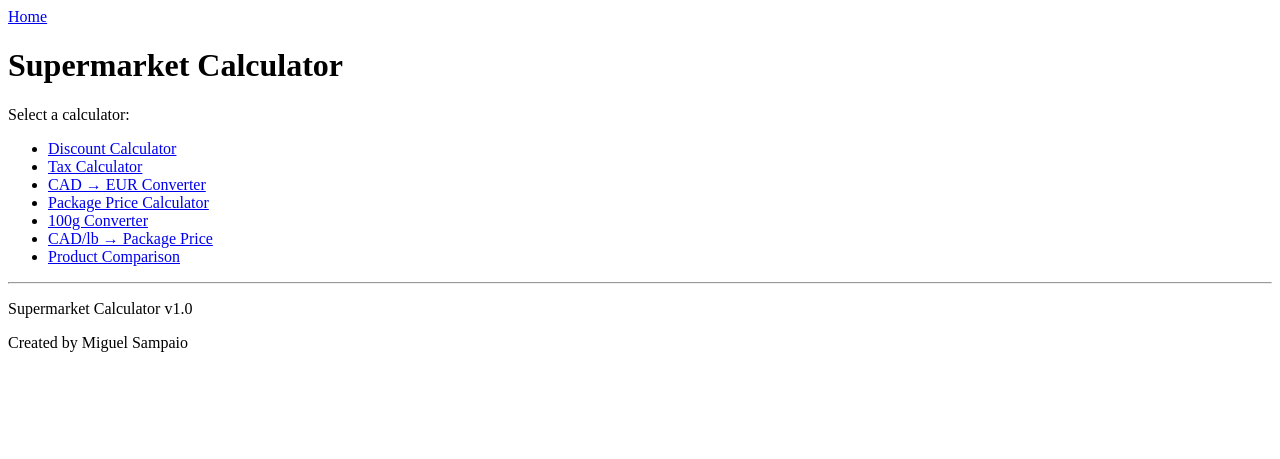
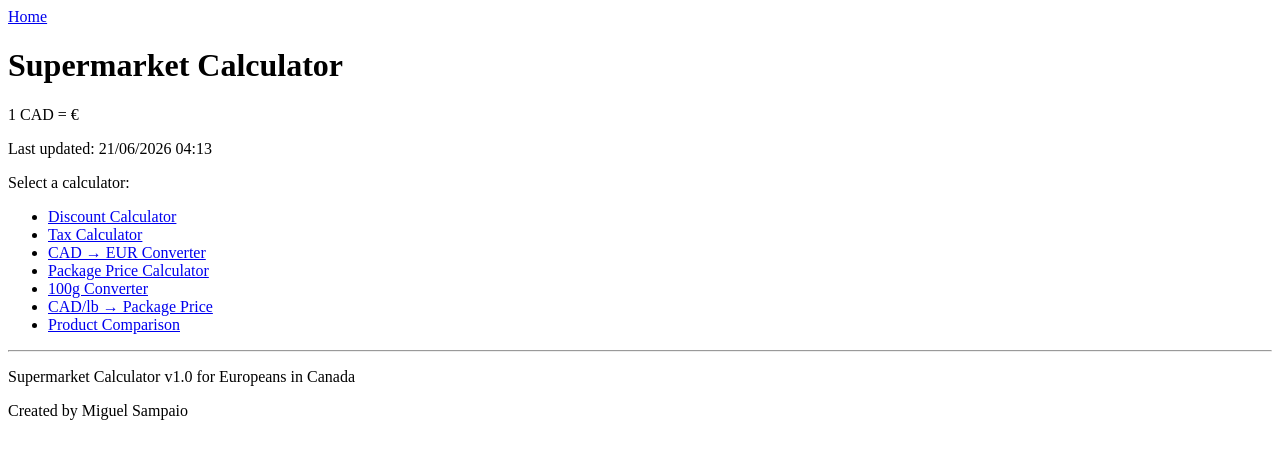
Before and after one commit to MikeSampaio/shopping-calculator, a Flask app: page / in a window 1280 px wide. Shown: the top 459 px of the page. Run offline with Flask 3, Linux system fonts and the light colour scheme; data that the repository does not hold is empty.

Commit message:
Add exchange rate updates and Render support

```diff
--- a/flask_learning/app.py
+++ b/flask_learning/app.py
@@ -1,6 +1,30 @@
 from flask import Flask, render_template, request
-from supermarket_calculator_web import (calculate_discount_web, calculate_tax_web, price_converter_web, packagepricepound_web, price_100g_converter_web, price_lb_to_g_web, product_comparison_web)
+from supermarket_calculator_web import (calculate_discount_web, calculate_tax_web, price_converter_web, packagepricepound_web,
+                                         price_100g_converter_web, price_lb_to_g_web, product_comparison_web, update_exchange_rate_online)
 app = Flask(__name__)
+
+from datetime import datetime, timedelta
+
+@app.context_processor
+def inject_exchange_rate():
+
+    from supermarket_calculator_web import (
+        exchange_rate,
+        last_exchange_update,
+        update_exchange_rate_online)
+
+    if (
+        last_exchange_update is None
+        or datetime.now() - last_exchange_update
+            > timedelta(hours=1)):
+        update_exchange_rate_online()
+
+    from supermarket_calculator_web import (exchange_rate, last_exchange_update)
+
+    return {"exchange_rate": round(exchange_rate, 4),
+            "exchange_time": last_exchange_update.strftime("%d/%m/%Y %H:%M")
+                              if last_exchange_update
+                              else "Unknown"}
 
 @app.route("/")
 def home():
@@ -164,6 +188,6 @@ def compare():
         "compare.html",
         results=results, error=error)
 
-
+import os
 if __name__ == "__main__":
-    app.run(debug=True)
+    app.run(host="0.0.0.0",port=int(os.environ.get("PORT", 5000)))
--- a/flask_learning/supermarket_calculator_web.py
+++ b/flask_learning/supermarket_calculator_web.py
@@ -10,7 +10,7 @@ from datetime import datetime
 #===================Variables and constants===================
 VERSION = '1.0'
 exchange_rate = None
-target_currency = 'EUR'
+last_exchange_update = None
 GRAMS_PER_POUND = 453.592
 POUNDS_PER_KG = 2.20462
 HUNDRED_GRAMS_PER_POUND = 4.53592
@@ -144,6 +144,30 @@ def update_exchange_rate_online():
         print(f"Exchange rate downloaded: 1 CAD$ = {exchange_rate:.4f} €")
     except Exception as error:
         print(f"Could not get exchange rate from online source. Why?: {error}")
+
+def update_exchange_rate_online():
+    global exchange_rate
+    global last_exchange_update
+
+    try:
+        response = requests.get("https://api.frankfurter.app/latest?from=CAD&to=EUR")
+
+        data = response.json()
+
+        exchange_rate = data["rates"]["EUR"]
+
+        save_exchange_rate()
+
+        last_exchange_update = datetime.now()
+
+        print(
+            f"Exchange rate downloaded: "
+            f"1 CAD$ = {exchange_rate:.4f} €")
+
+    except Exception as error:
+        print(
+            f"Could not get exchange rate "
+            f"from online source. Why?: {error}")
 
 #helper 15: view history
 def view_history():
--- a/flask_learning/templates/home.html
+++ b/flask_learning/templates/home.html
@@ -6,6 +6,14 @@
 <body>
 <a href="/">Home</a>
 <h1>Supermarket Calculator</h1>
+
+<p>
+1 CAD = {{ exchange_rate }} €
+</p>
+<p>
+Last updated:
+{{ exchange_time }}
+</p>
 
 <p>Select a calculator:</p>
 
@@ -57,7 +65,7 @@
 <hr>
 
 <footer>
-    <p>Supermarket Calculator v1.0</p>
+    <p>Supermarket Calculator v1.0 for Europeans in Canada</p>
     <p>Created by Miguel Sampaio</p>
 </footer>
 </body>
```
